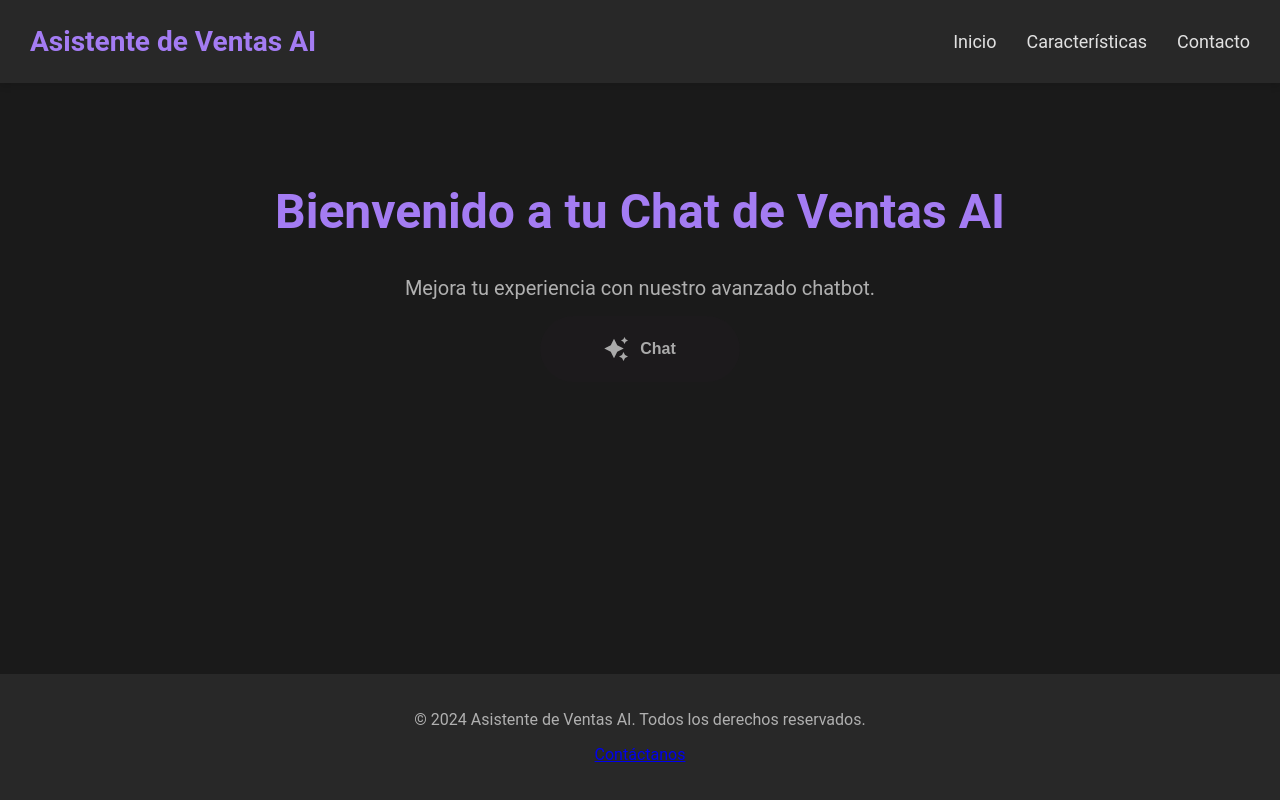
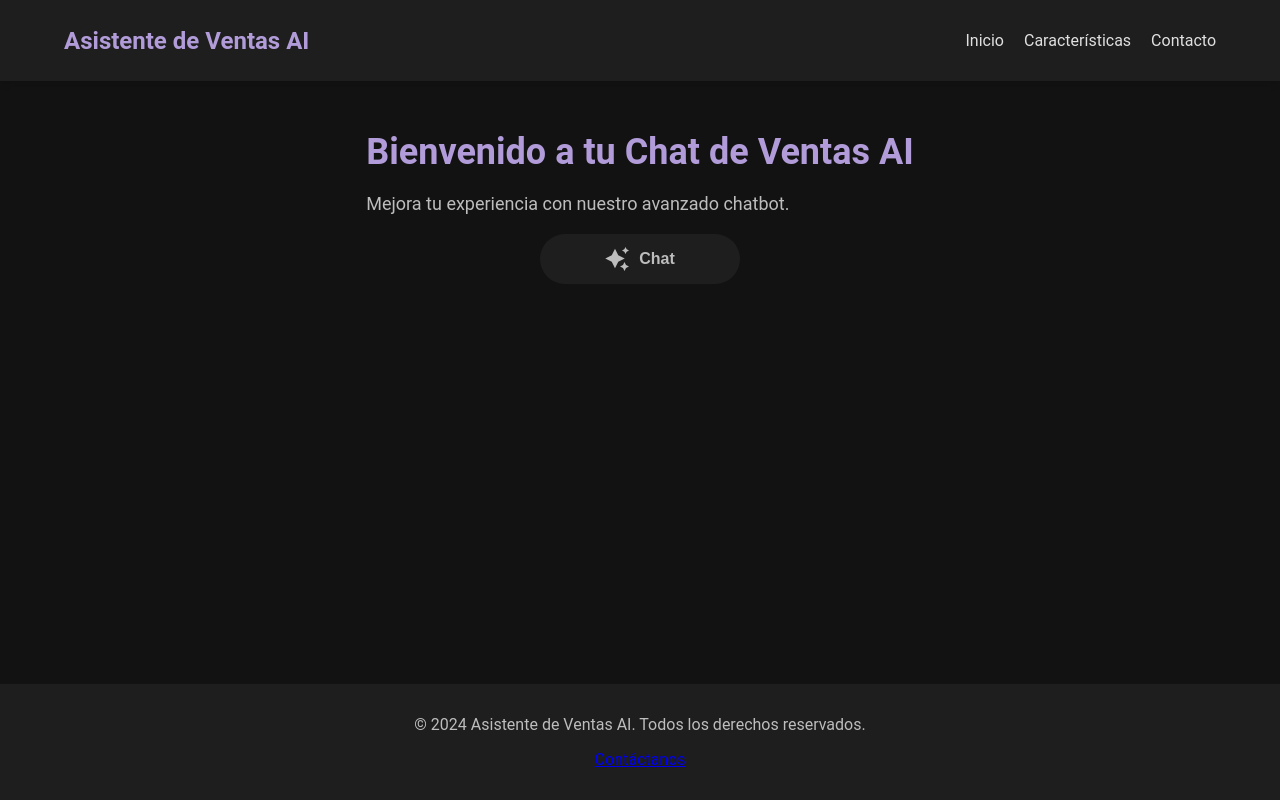
Before and after one commit to dart94/googlechat, a Flask app: page / in a window 1280 px wide. Run offline with Flask 3, Linux system fonts and the light colour scheme.

Commit message:
css responsivo

```diff
--- a/static/styles.css
+++ b/static/styles.css
@@ -1,12 +1,12 @@
 :root {
-    --primary-color: #683FEA; /* Un tono púrpura profundo para la apariencia principal */
-    --secondary-color: #A47CF3; /* Un tono púrpura más suave para acentos */
-    --background-color: #1A1A1A; /* Un fondo más oscuro para contraste */
-    --surface-color: #282828; /* Superficie ligeramente más clara */
+    --primary-color: #8A2BE2; /* Un púrpura más vibrante */
+    --secondary-color: #B19CD9; /* Un lavanda suave para acentos */
+    --background-color: #121212; /* Un fondo más oscuro para mejor contraste */
+    --surface-color: #1E1E1E; /* Superficie ligeramente más clara */
     --on-surface-color: #FFFFFF; /* Texto blanco para contraste en superficies oscuras */
-    --text-primary-color: #E1E1E1; /* Color de texto principal, ligeramente gris */
-    --text-secondary-color: #B0B0B0; /* Color de texto secundario, gris claro */
-    --highlight-color: #9917FF; /* Color de resalte para efectos y sombras */
+    --text-primary-color: #E0E0E0; /* Color de texto principal, más claro */
+    --text-secondary-color: #BDBDBD; /* Color de texto secundario, gris más claro */
+    --highlight-color: #DA70D6; /* Un tono de orquídea para resaltes */
 }
 
 body {
@@ -22,7 +22,7 @@ body {
 
 header.main-header {
     background-color: var(--surface-color);
-    padding: 15px 30px;
+    padding: 15px 5%;
     box-shadow: 0 4px 6px rgba(0,0,0,0.1);
 }
 
@@ -30,10 +30,11 @@ header.main-header {
     display: flex;
     justify-content: space-between;
     align-items: center;
+    flex-wrap: wrap;
 }
 
 .logo {
-    font-size: 28px;
+    font-size: 24px;
     font-weight: bold;
     color: var(--secondary-color);
 }
@@ -41,13 +42,15 @@ header.main-header {
 .nav-links {
     list-style: none;
     display: flex;
-    gap: 30px;
+    gap: 20px;
+    flex-wrap: wrap;
+    padding: 0;
 }
 
 .nav-links a {
     color: var(--text-primary-color);
     text-decoration: none;
-    font-size: 18px;
+    font-size: 16px;
     transition: color 0.3s;
 }
 
@@ -57,43 +60,40 @@ header.main-header {
 
 main {
     flex-grow: 1;
+    padding: 20px 5%;
 }
 
 .home-section {
-    padding: 80px 30px;
+    padding: 40px 5%;
     text-align: center;
     background-color: var(--surface-color);
+    border-radius: 15px;
+    margin-bottom: 30px;
 }
 
 .home-content h1 {
-    font-size: 48px;
+    font-size: 36px;
     color: var(--secondary-color);
     margin-bottom: 20px;
 }
 
 .home-content p {
-    font-size: 20px;
+    font-size: 18px;
     color: var(--text-secondary-color);
     max-width: 800px;
     margin: 0 auto;
-}
-.home-content{
-display: flex;
-align-items: center;
-flex-direction: column;
-gap: 1rem;
 }
 
 .content-section {
     display: flex;
     flex-direction: column;
-    padding: 60px 30px;
     align-items: center;
+    gap: 30px;
 }
 
 .features-section, .chat-section {
-    flex: 1;
-    max-width: 45%;
+    width: 100%;
+    max-width: 600px;
     background-color: var(--surface-color);
     border-radius: 15px;
     box-shadow: 0 10px 20px rgba(0,0,0,0.2);
@@ -215,18 +217,19 @@ gap: 1rem;
     background-color: var(--surface-color);
     color: var(--text-secondary-color);
     text-align: center;
-    padding: 20px;
+    padding: 15px;
+    margin-top: 30px;
 }
 
 @keyframes pulse {
     0% {
-        box-shadow: 0 0 0 0 rgba(98, 0, 238, 0.4);
+        box-shadow: 0 0 0 0 rgba(138, 43, 226, 0.4);
     }
     70% {
-        box-shadow: 0 0 0 10px rgba(98, 0, 238, 0);
+        box-shadow: 0 0 0 10px rgba(138, 43, 226, 0);
     }
     100% {
-        box-shadow: 0 0 0 0 rgba(98, 0, 238, 0);
+        box-shadow: 0 0 0 0 rgba(138, 43, 226, 0);
     }
 }
 
@@ -234,30 +237,30 @@ gap: 1rem;
     animation: pulse 2s infinite;
 }
 
-/* From Uiverse.io by AlimurtuzaCodes */
 .btn {
     border: none;
-    width: 15em;
-    height: 5em;
-    border-radius: 3em;
+    width: 200px;
+    height: 50px;
+    border-radius: 25px;
     display: flex;
     justify-content: center;
     align-items: center;
-    gap: 12px;
-    background: #1C1A1C;
+    gap: 10px;
+    background: var(--surface-color);
     cursor: pointer;
     transition: all 450ms ease-in-out;
+    margin: 20px auto;
 }
 
 .sparkle {
-    fill: #AAAAAA;
+    fill: var(--text-secondary-color);
     transition: all 800ms ease;
 }
 
 .text {
     font-weight: 600;
-    color: #AAAAAA;
-    font-size: medium;
+    color: var(--text-secondary-color);
+    font-size: 16px;
 }
 
 .btn:hover {
```
Also changed, not shown: other parts of static/styles.css (+92 -20 lines). Lines whose indentation alone changed are shown as unchanged.
